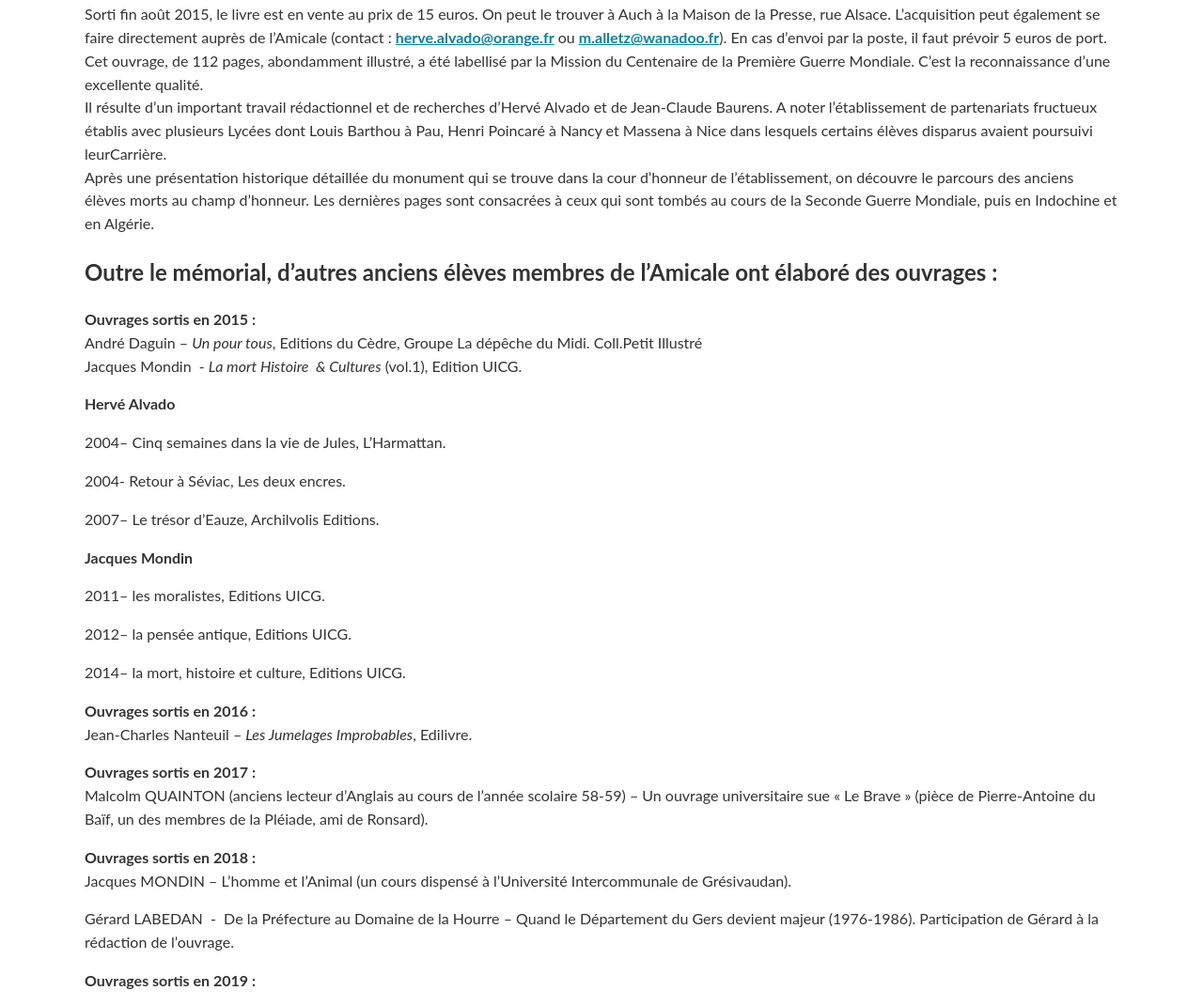
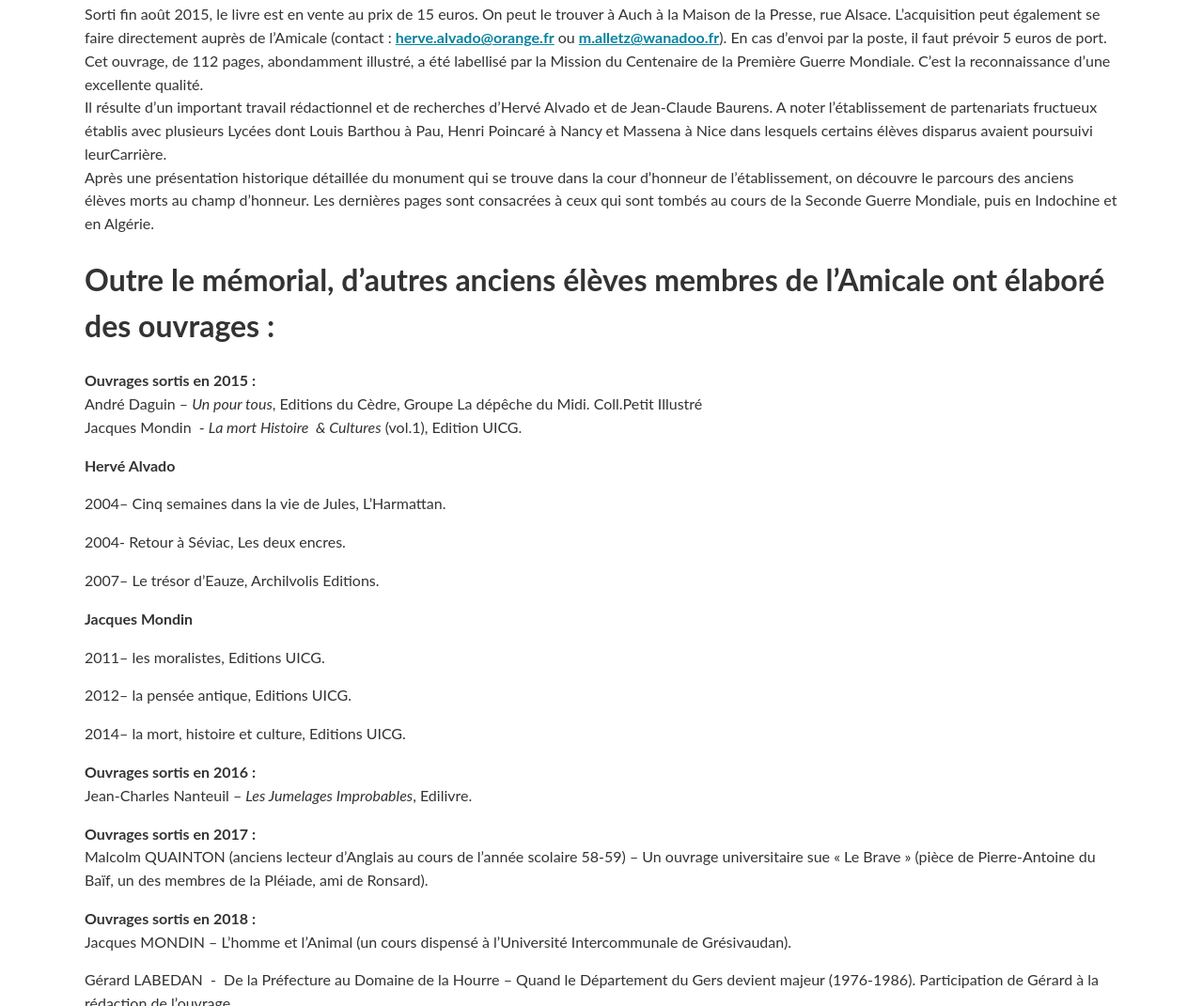
Before and after one commit to aaaela-auch/aaaela-auch, an Eleventy site: page src/pages/publications.md in a window 1280 px wide. Shown: the part 1741-2812 px from the top of the page at 94% size. Built offline with nearby package versions, Linux system fonts and the light colour scheme; Eleventy itself is replaced by a stand-in of ours; files that its build step writes are made by us from their sources.

Commit message:
Mise à jour de publications

```diff
--- a/src/pages/publications.md
+++ b/src/pages/publications.md
@@ -36,7 +36,7 @@ Sorti fin août 2015, le livre est en vente au prix de 15 euros. On peut le trou
 Il résulte d’un important travail rédactionnel et de recherches d’Hervé Alvado et de Jean-Claude Baurens. A noter l’établissement de partenariats fructueux établis avec plusieurs Lycées dont Louis Barthou à Pau, Henri Poincaré à Nancy et Massena à Nice dans lesquels certains élèves disparus avaient poursuivi leurCarrière.\
 Après une présentation historique détaillée du monument qui se trouve dans la cour d’honneur de l’établissement, on découvre le parcours des anciens élèves morts au champ d’honneur. Les dernières pages sont consacrées à ceux qui sont tombés au cours de la Seconde Guerre Mondiale, puis en Indochine et en Algérie.
 
-## **Outre le mémorial, d’autres anciens élèves membres de l’Amicale ont élaboré des ouvrages :**
+# **Outre le mémorial, d’autres anciens élèves membres de l’Amicale ont élaboré des ouvrages :**
 
 **Ouvrages sortis en 2015 :**
 André Daguin – *Un pour tous*, Editions du Cèdre, Groupe La dépêche du Midi. Coll.Petit Illustré
```
